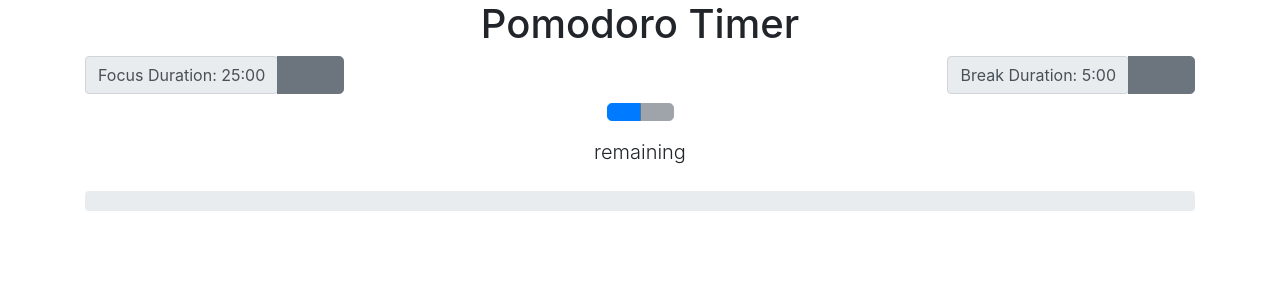
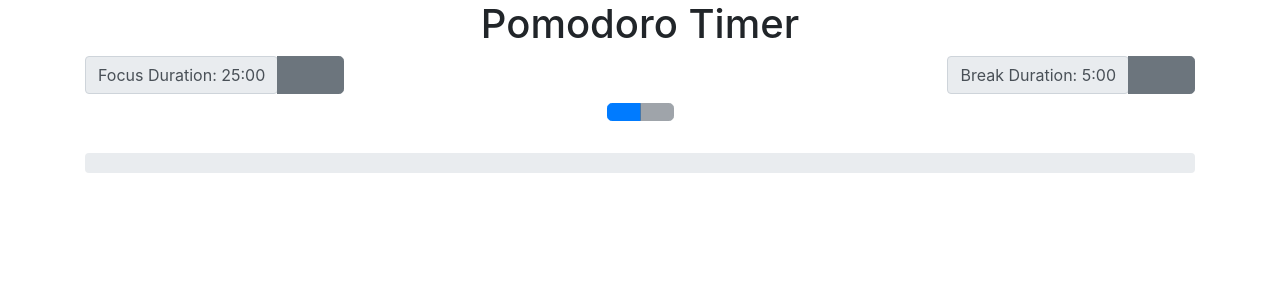
Before and after one commit to jordanbmowry/react-pomodoro-timer, a React (Create React App) app: page / in a window 1280 px wide. Shown: the top 300 px of the page. Built offline with nearby package versions, Linux system fonts and the light colour scheme; a web font is replaced by a local one.

Commit message:
created displayRemainingMinutesText and displayFocusOrBreakText functions

```diff
--- a/src/pomodoro/Pomodoro.js
+++ b/src/pomodoro/Pomodoro.js
@@ -115,13 +115,19 @@ function Pomodoro({
     });
   }
 
-  function displayFocusOrBreakText() {
+  function displayFocusOrBreakText(session) {
     if (!session) {
       return;
-    } else if (session.label === 'Focusing') {
-      return `Focusing for ${minutesToDuration(focusDuration)} minutes`;
-    } else if (session.label === 'On Break') {
-      return `On Break for ${minutesToDuration(breakDuration)} minutes`;
+    } else {
+      return `${session.label} for ${minutesToDuration(focusDuration)} minutes`;
+    }
+  }
+
+  function displayRemainMinutesText(session) {
+    if (!session) {
+      return;
+    } else {
+      return `${secondsToDuration(session.timeRemaining)} remaining`;
     }
   }
 
@@ -233,12 +239,11 @@ function Pomodoro({
           <div className='col'>
             {/* TODO: Update message below to include current session (Focusing or On Break) total duration */}
             <h2 data-testid='session-title'>
-              {session ? session.label : null} {displayFocusOrBreakText()}
+              {displayFocusOrBreakText(session)}
             </h2>
             {/* TODO: Update message below correctly format the time remaining in the current session */}
             <p className='lead' data-testid='session-sub-title'>
-              {session ? secondsToDuration(session.timeRemaining) : null}{' '}
-              remaining
+              {displayRemainMinutesText(session)}
             </p>
           </div>
         </div>
```
